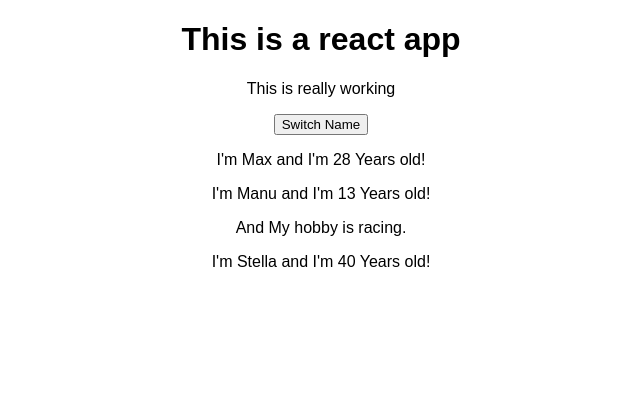
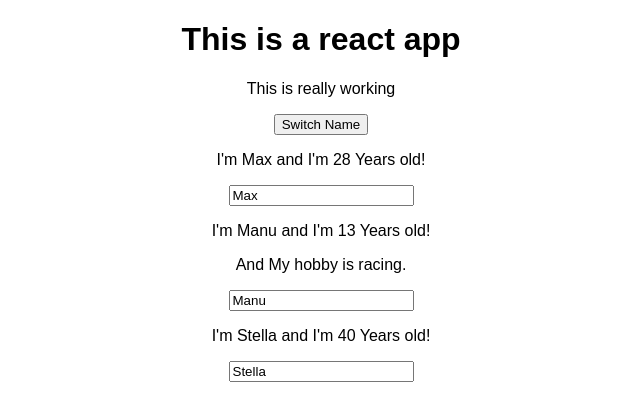
Before and after one commit to palvaibhav/react-complete-guide, a React (Create React App) app: page / in a window 1280 px wide. Shown: the top 420 px of the page, without its empty margins (319-959 px from the left). Built offline with nearby package versions, Linux system fonts and the light colour scheme.

Commit message:
adding two way binding

```diff
--- a/src/App.js
+++ b/src/App.js
@@ -27,12 +27,24 @@
     });
   };
 
+  nameChangeHandler = (event) => {
+    console.log(event);
+    this.setState({
+      persons: [
+        { name: "Max", age: 28 },
+        { name: event.target.value, age: 13 },
+        { name: "Stella", age: 28 },
+      ],
+    });
+  };
+
   render() {
     return (
       <div className="App">
         <h1>This is a react app</h1>
         <p>This is really working</p>
-        <button onClick={() => this.switchNameHandler("Vaibhav")} // Passing args to function using arrow function
+        <button
+          onClick={() => this.switchNameHandler("Vaibhav")} // Passing args to function using arrow function
         >
           Switch Name
         </button>
@@ -44,6 +56,7 @@
           name={this.state.persons[1].name}
           age={this.state.persons[1].age}
           click={this.switchNameHandler.bind(this, "Amit")} // This is how we can pass down reference to parent method to the child as prop
+          changed={this.nameChangeHandler}
         >
           And My hobby is racing.
         </Person>
--- a/src/Person/Person.js
+++ b/src/Person/Person.js
@@ -7,6 +7,7 @@
         I'm {props.name} and I'm {props.age} Years old!
       </p>
       <p>{props.children}</p>
+      <input type="text" onChange={props.changed} value={props.name}/>
     </div>
   );
 };
```
